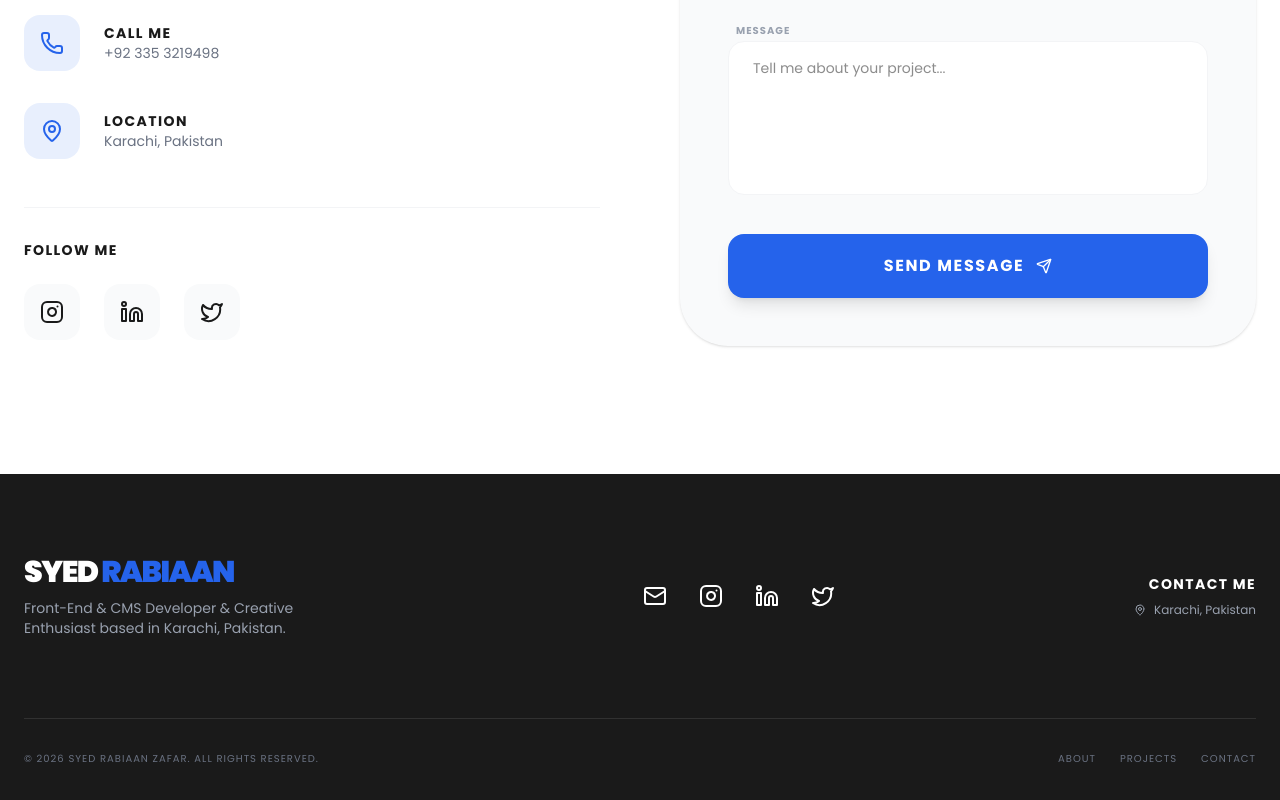
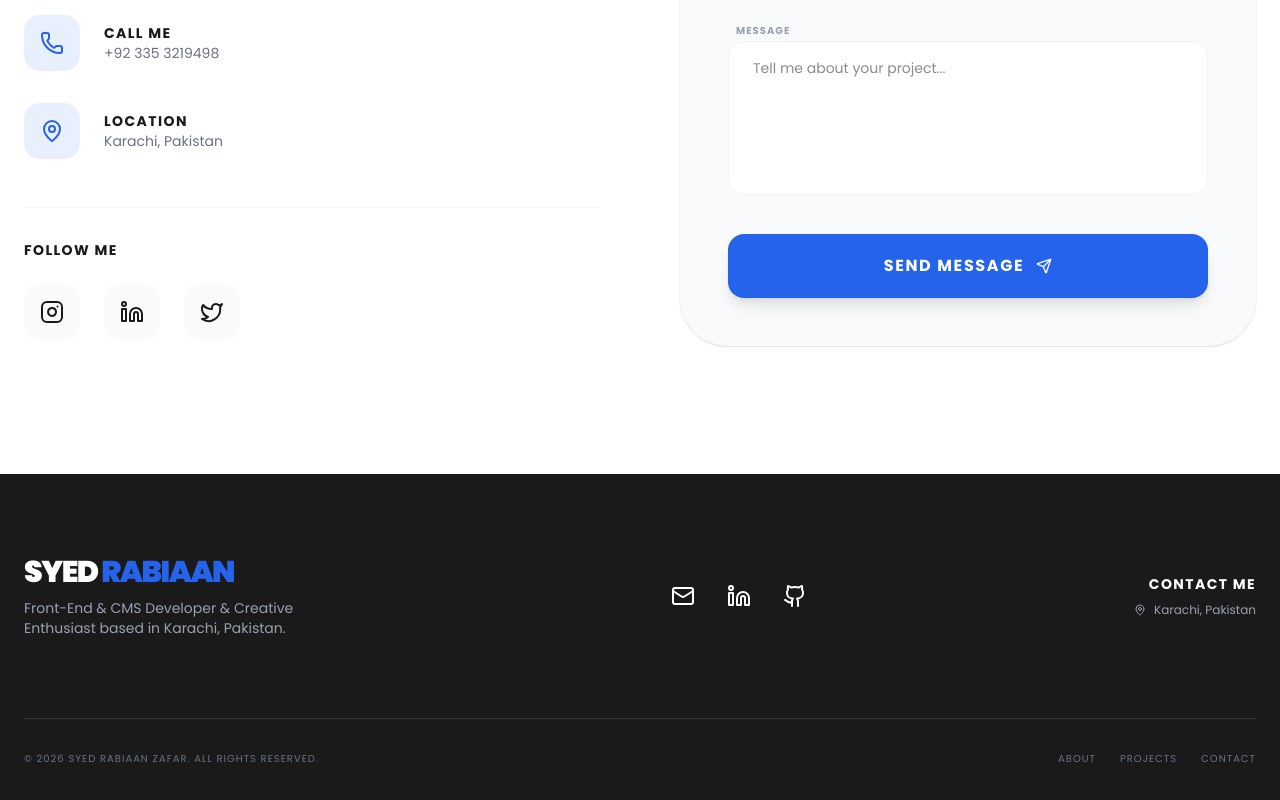
Before and after one commit to Rabiaan/Rabiaan-s-Portfolio, a React (Vite) app: page /contact in a window 1280 px wide. Shown: the part 613-1413 px from the top of the page. Built offline with nearby package versions, Linux system fonts and the light colour scheme.

Commit message:
Update footer with LinkedIn and GitHub links

```diff
--- a/src/components/Footer.jsx
+++ b/src/components/Footer.jsx
@@ -1,5 +1,5 @@
 import { Link } from "react-router-dom";
-import { Mail, MapPin, Instagram, Linkedin, Twitter } from "lucide-react";
+import { Mail, MapPin, Linkedin, Github } from "lucide-react";
 
 export default function Footer() {
   return (
@@ -14,14 +14,11 @@ export default function Footer() {
           <a href="mailto:syedrabiaan@gmail.com" className="hover:text-brand-blue transition-colors">
             <Mail className="w-6 h-6" />
           </a>
-          <a href="#" className="hover:text-brand-blue transition-colors">
-            <Instagram className="w-6 h-6" />
-          </a>
-          <a href="#" className="hover:text-brand-blue transition-colors">
+          <a href="https://www.linkedin.com/in/syed-rabiaan-zafar-818050247/" target="_blank" rel="noopener noreferrer" className="hover:text-brand-blue transition-colors">
             <Linkedin className="w-6 h-6" />
           </a>
-          <a href="#" className="hover:text-brand-blue transition-colors">
-            <Twitter className="w-6 h-6" />
+          <a href="https://github.com/Rabiaan" target="_blank" rel="noopener noreferrer" className="hover:text-brand-blue transition-colors">
+            <Github className="w-6 h-6" />
           </a>
         </div>
 
```
